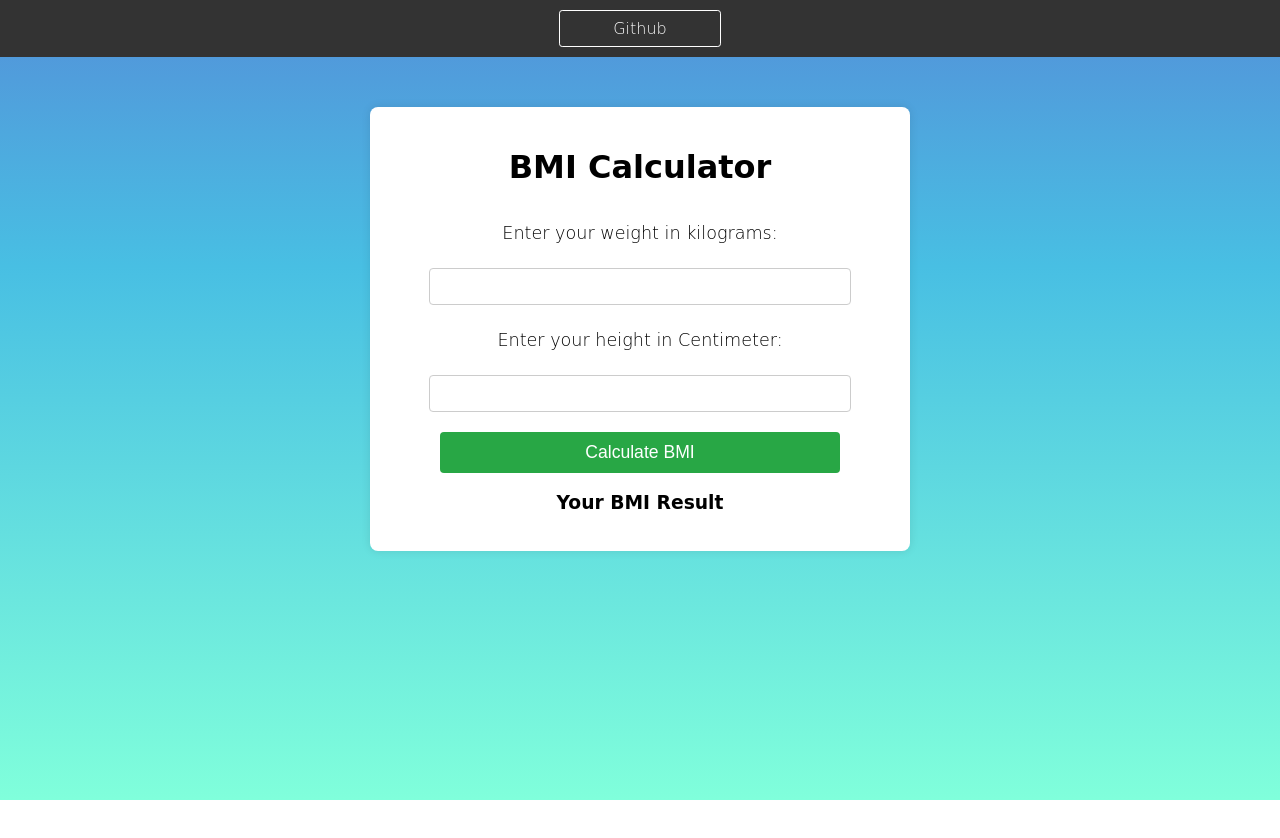
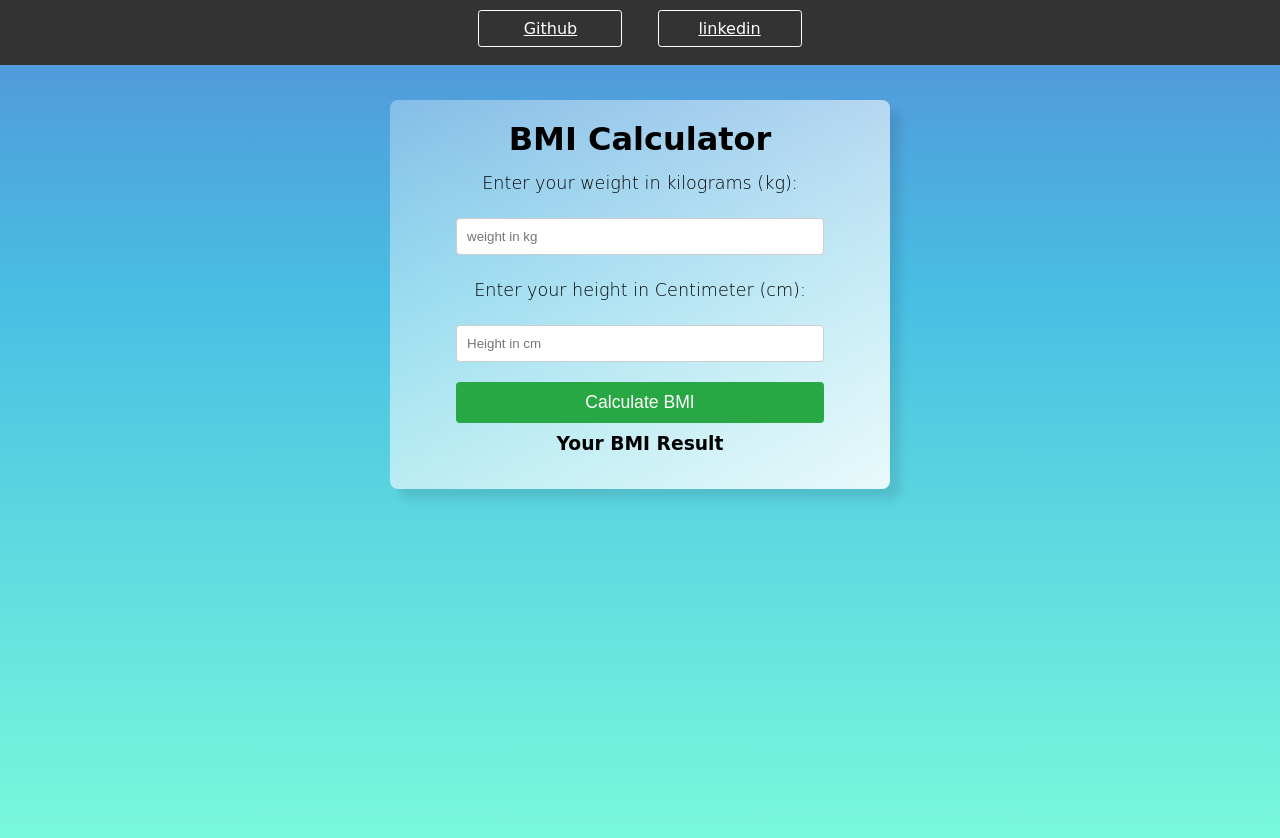
Before and after one commit to arpanmondal06/BMI-Calculator, a plain HTML site: page index.html in a window 1280 px wide. Before the commit the page ends 800 px from the top, so only its background shows below. Drawn offline with Linux system fonts and the light colour scheme; a web font is replaced by a local one.

Commit message:
add glassmorphic effect

```diff
--- a/CSS&Script/style.css
+++ b/CSS&Script/style.css
@@ -1,46 +1,47 @@
 @import url('https://fonts.googleapis.com/css2?family=Playwrite+IS:wght@100..400&display=swap');
+
+*{
+    margin: 0px;
+    padding: 0px;
+    box-sizing: border-box;
+}
 
 body {
     font-family: "Playwrite IS", cursive;
-    font-optical-sizing: auto;
-    font-weight: 100;
-    font-style: normal;
     background: linear-gradient(#5390d9, #4ea8de, #48bfe3, #56cfe1, #64dfdf, #72efdd, #80ffdb);
-    margin: 0;
-    padding: 0;
-    height: 800px;
+    height: 100vh;
 }
 
 nav {
-    background-color: #333;
+    width: 100%;
+    height: 65px;
+    background-color: #333333;
     color: #fff;
     padding: 10px 0;
-}
-
-nav ul {
-    list-style-type: none;
-    margin: 0;
-    padding: 0;
+    position: fixed;
+    z-index: 1;
+    top: 0;
     text-align: center;
 }
 
-nav ul li {
+nav li {
     display: inline;
     margin: 0 15px;
 }
 
 nav ul li a {
     color: #fff;
-    text-decoration: none;
 }
 
 .container {
     max-width: 500px;
-    margin: 50px auto;
+    margin: 100px auto;
     padding: 20px;
-    background-color: #fff;
+    /* background-color: #ffffff80; */
+    background: linear-gradient(to top left, rgba(255, 255, 255, 0.862), #ffffff4d);
     border-radius: 8px;
-    box-shadow: 0 0 10px rgba(0, 0, 0, 0.1);
+    box-shadow: 10px 10px 10px rgba(0, 0, 0, 0.1);
+
 }
 
 form {
@@ -73,7 +74,7 @@ button {
     border-radius: 4px;
     font-size: 1.1em;
     cursor: pointer;
-    margin-top: 10px;
+    margin: 10px 0px;
 }
 
 button:hover {
@@ -87,14 +88,14 @@ button:hover {
     text-align: center;
 }
 
-#result h3 {
-    margin-bottom: 10px;
-    font-size: 1.3em;
-}
-
 #result p {
     margin: 5px 0;
     font-size: 1.1em;
+}
+
+h3 {
+    text-align: center;
+    font-weight: bold;
 }
 
 a {
@@ -104,7 +105,6 @@ a {
     border-radius: 0.2rem;
     border: solid 1px rgb(255, 255, 255);
     text-align: center;
-    text-decoration: none;
     color: #1b1b1b;
 }
 
@@ -116,15 +116,15 @@ a:hover{
 h1 {
     text-align: center;
     text-decoration:dotted ;
+    font-family: "Playwrite IS", cursive;
+    font-optical-sizing: auto;
+    font-weight: bold;
+    font-style: normal;
 }
 
-h3 {
-    text-align: center;
-}
-
-h1 p h3 {
+p{
     font-family: "Playwrite IS", cursive;
     font-optical-sizing: auto;
-    font-weight: 100;
+    font-weight: 300;
     font-style: normal;
 }
--- a/index.html
+++ b/index.html
@@ -9,16 +9,17 @@
     <body>
         <nav>
             <ul>
-                <li><a href="https://github.com/ironstar06"     aria-current="page">Github</a></li>
+                <li><a href="https://github.com/ironstar06"     aria-current="page" target="_blank">Github</a></li>
+                <li><a href="https://www.linkedin.com/in/arpan-mondal-d446/"     aria-current="page" target="_blank">linkedin</a></li>
             </ul>
         </nav>
         <div class="container">
             <h1 class="ab">BMI Calculator</h1>
             <form>
-                <p>Enter your weight in kilograms:</p>
-                <input type="number" id="weight">
-                <p>Enter your height in Centimeter:</p>
-                <input type="number" id="height" step="0.01">
+                <p>Enter your weight in kilograms (kg):</p>
+                <input type="number" id="weight" placeholder="weight in kg">
+                <p>Enter your height in Centimeter (cm):</p>
+                <input type="number" id="height" step="0.01" placeholder="Height in cm">
                 <button type="button">Calculate BMI</button>
                 <div id="results">
                     <h3>Your BMI Result</h3>
```
